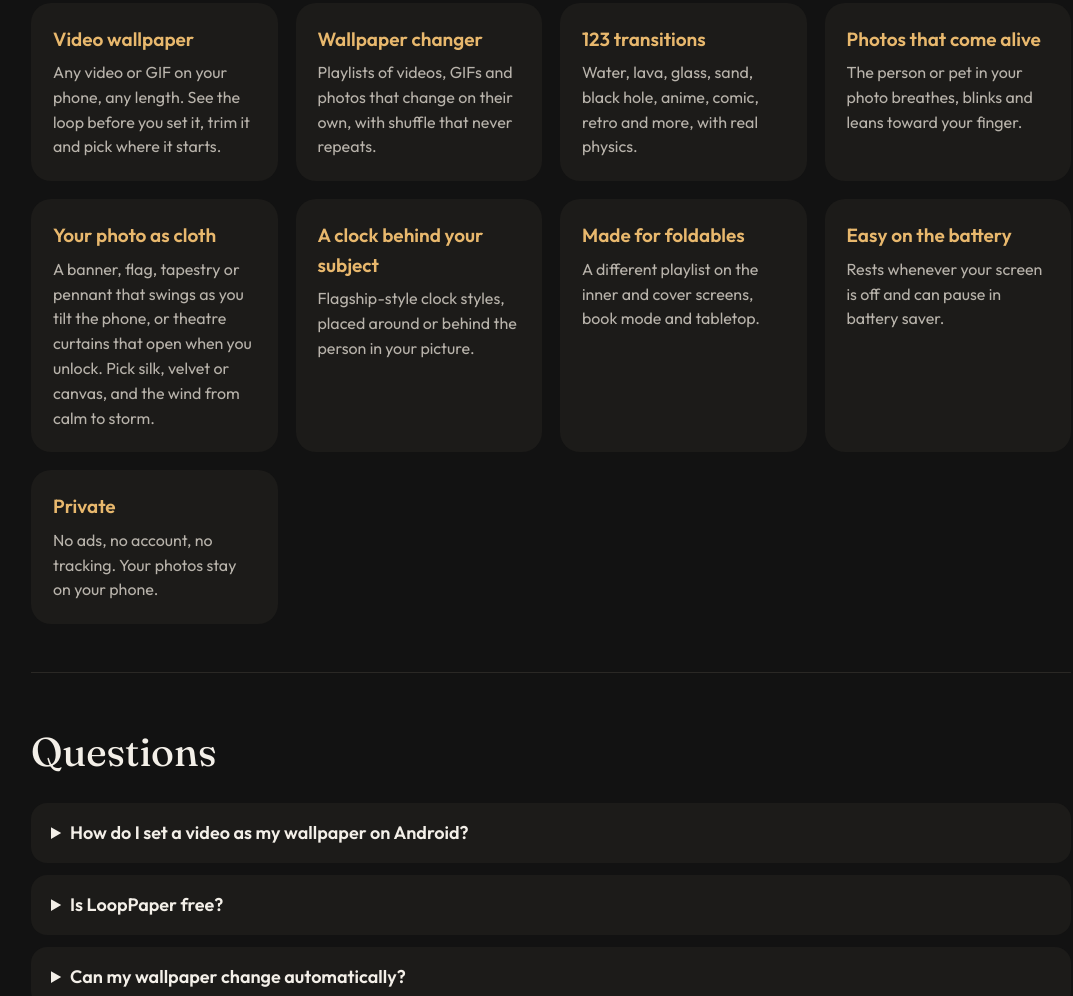
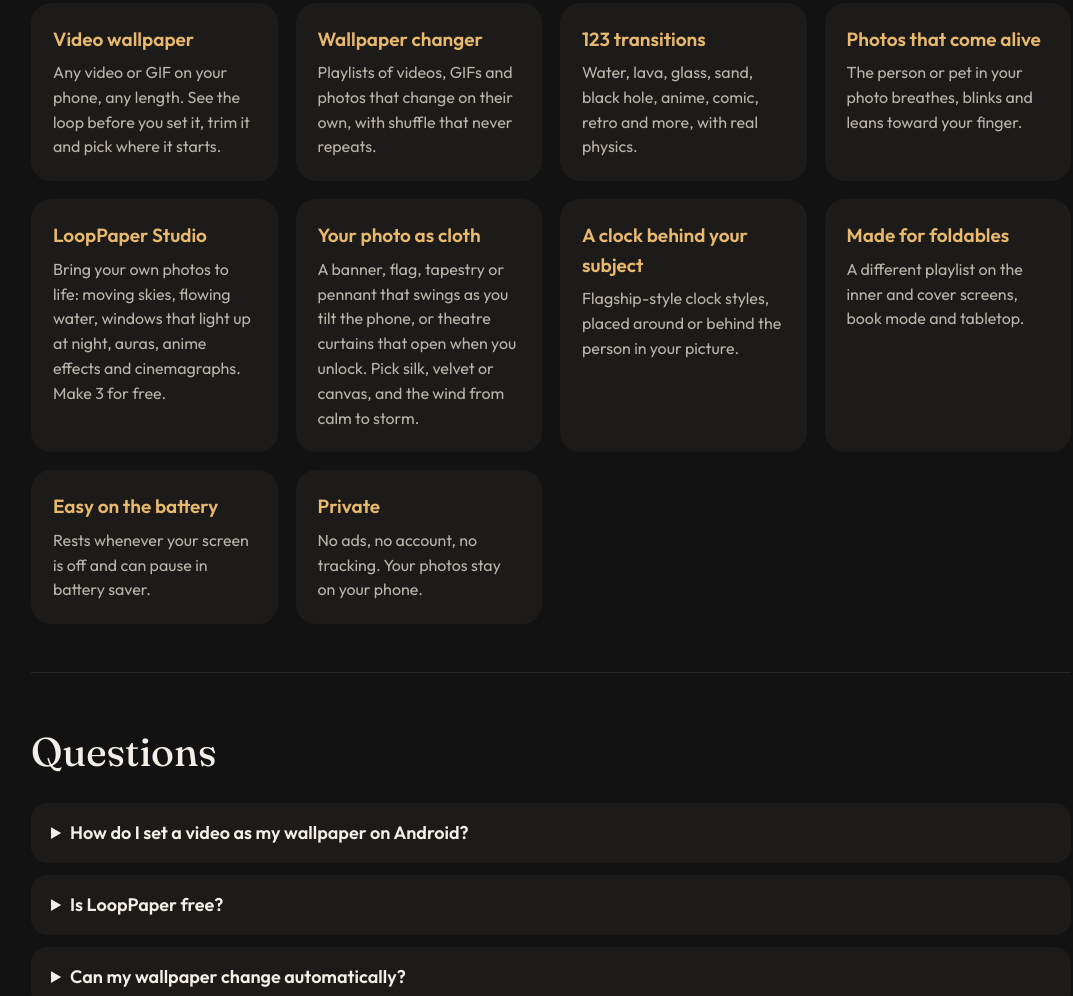
Before and after one commit to ab120312/looppaper, a plain HTML site: page index.html in a window 1280 px wide. Shown: the part 2306-3302 px from the top of the page, without its empty margins (89-1162 px from the left). Drawn offline with Linux system fonts and the light colour scheme.

Commit message:
Add LoopPaper Studio to the site
Co-Authored-By: Claude Opus 5.5 <noreply@anthropic.com>

```diff
--- a/index.html
+++ b/index.html
@@ -124,6 +124,7 @@ footer { padding:40px 0 60px; color:var(--text2); font-size:15px; border-top:1px
       <div class="card"><h3>Wallpaper changer</h3><p>Playlists of videos, GIFs and photos that change on their own, with shuffle that never repeats.</p></div>
       <div class="card"><h3>123 transitions</h3><p>Water, lava, glass, sand, black hole, anime, comic, retro and more, with real physics.</p></div>
       <div class="card"><h3>Photos that come alive</h3><p>The person or pet in your photo breathes, blinks and leans toward your finger.</p></div>
+      <div class="card"><h3>LoopPaper Studio</h3><p>Bring your own photos to life: moving skies, flowing water, windows that light up at night, auras, anime effects and cinemagraphs. Make 3 for free.</p></div>
       <div class="card"><h3>Your photo as cloth</h3><p>A banner, flag, tapestry or pennant that swings as you tilt the phone, or theatre curtains that open when you unlock. Pick silk, velvet or canvas, and the wind from calm to storm.</p></div>
       <div class="card"><h3>A clock behind your subject</h3><p>Flagship-style clock styles, placed around or behind the person in your picture.</p></div>
       <div class="card"><h3>Made for foldables</h3><p>A different playlist on the inner and cover screens, book mode and tabletop.</p></div>
```
